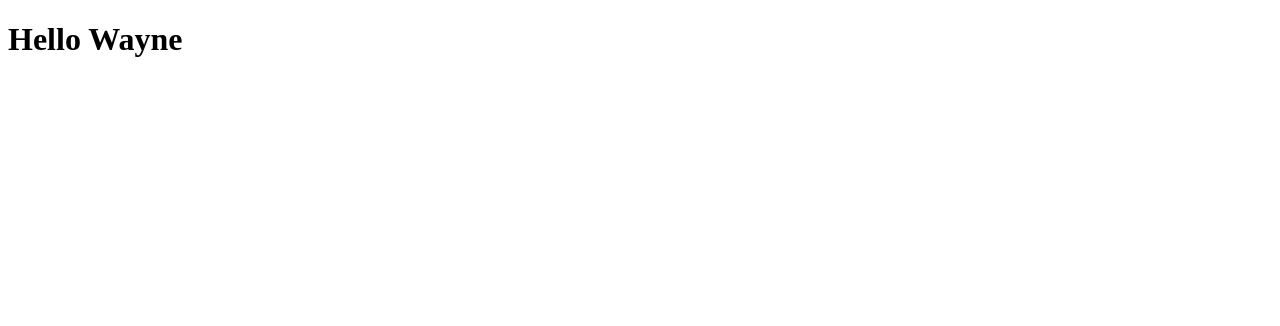
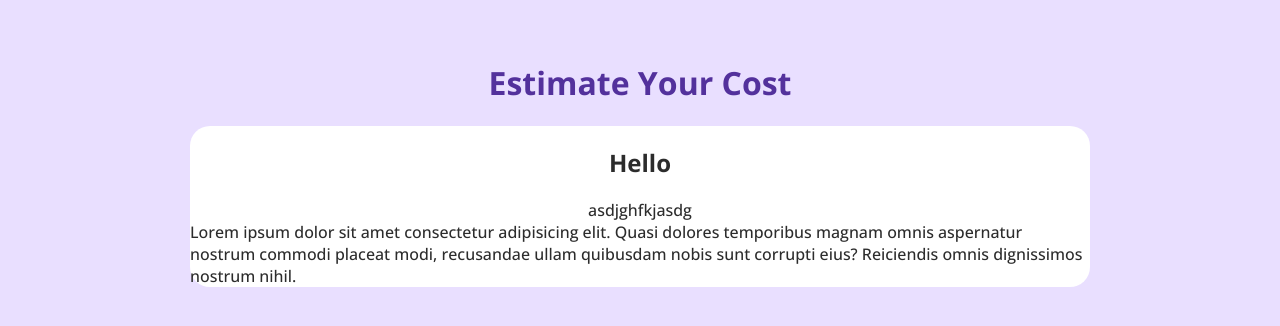
Before and after one commit to waynesdotdev/cost-estimator, a plain HTML site: page index.html in a window 1280 px wide. Drawn offline with nearby package versions, Linux system fonts and the light colour scheme.

Commit message:
added container

```diff
--- a/index.html
+++ b/index.html
@@ -4,10 +4,26 @@
     <meta charset="UTF-8" />
     <meta http-equiv="X-UA-Compatible" content="IE=edge" />
     <meta name="viewport" content="width=device-width, initial-scale=1.0" />
+    <link rel="preconnect" href="https://fonts.googleapis.com" />
+    <link rel="preconnect" href="https://fonts.gstatic.com" crossorigin />
+    <link
+      href="https://fonts.googleapis.com/css2?family=Open+Sans:wght@300;500;700&display=swap"
+      rel="stylesheet"
+    />
     <link rel="stylesheet" href="style.css" />
     <title>Cost Estimator</title>
   </head>
   <body>
-    <h1>Hello Wayne</h1>
+    <h1>Estimate Your Cost</h1>
+    <div class="container">
+      <h2>Hello</h2>
+      <div>asdjghfkjasdg</div>
+      <footer>
+        Lorem ipsum dolor sit amet consectetur adipisicing elit. Quasi dolores
+        temporibus magnam omnis aspernatur nostrum commodi placeat modi,
+        recusandae ullam quibusdam nobis sunt corrupti eius? Reiciendis omnis
+        dignissimos nostrum nihil.
+      </footer>
+    </div>
   </body>
 </html>
--- a/style.css
+++ b/style.css
@@ -0,0 +1,23 @@
+body {
+  background-color: rgb(233, 223, 255);
+  font-family: 'Open Sans', sans-serif;
+  display: flex;
+  flex-direction: column;
+  justify-content: center;
+  align-items: center;
+  padding: 32px;
+  color: rgb(44, 44, 44);
+}
+h1 {
+  color: rgb(83, 49, 156);
+}
+.container {
+  background-color: white;
+  width: 100%;
+  max-width: 900px;
+  border-radius: 20px;
+  display: flex;
+  flex-direction: column;
+  justify-content: center;
+  align-items: center;
+}
```
